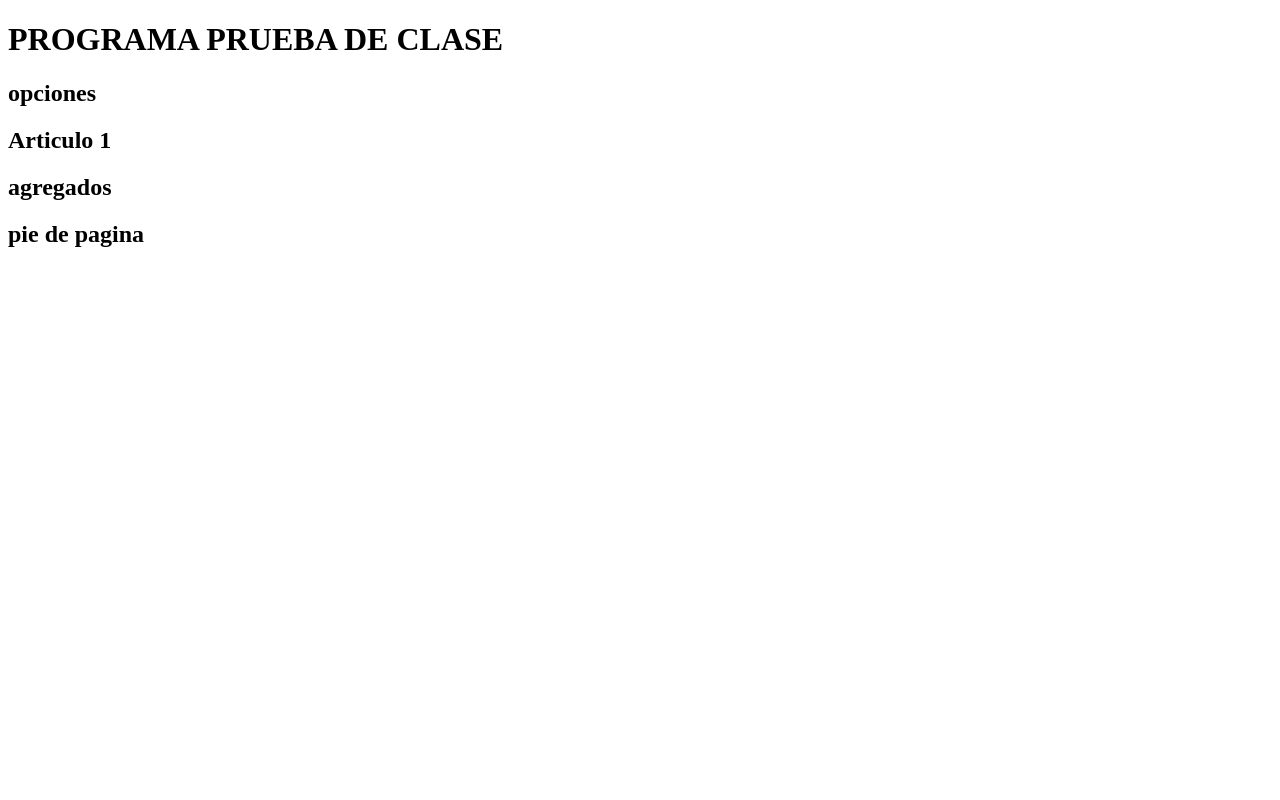
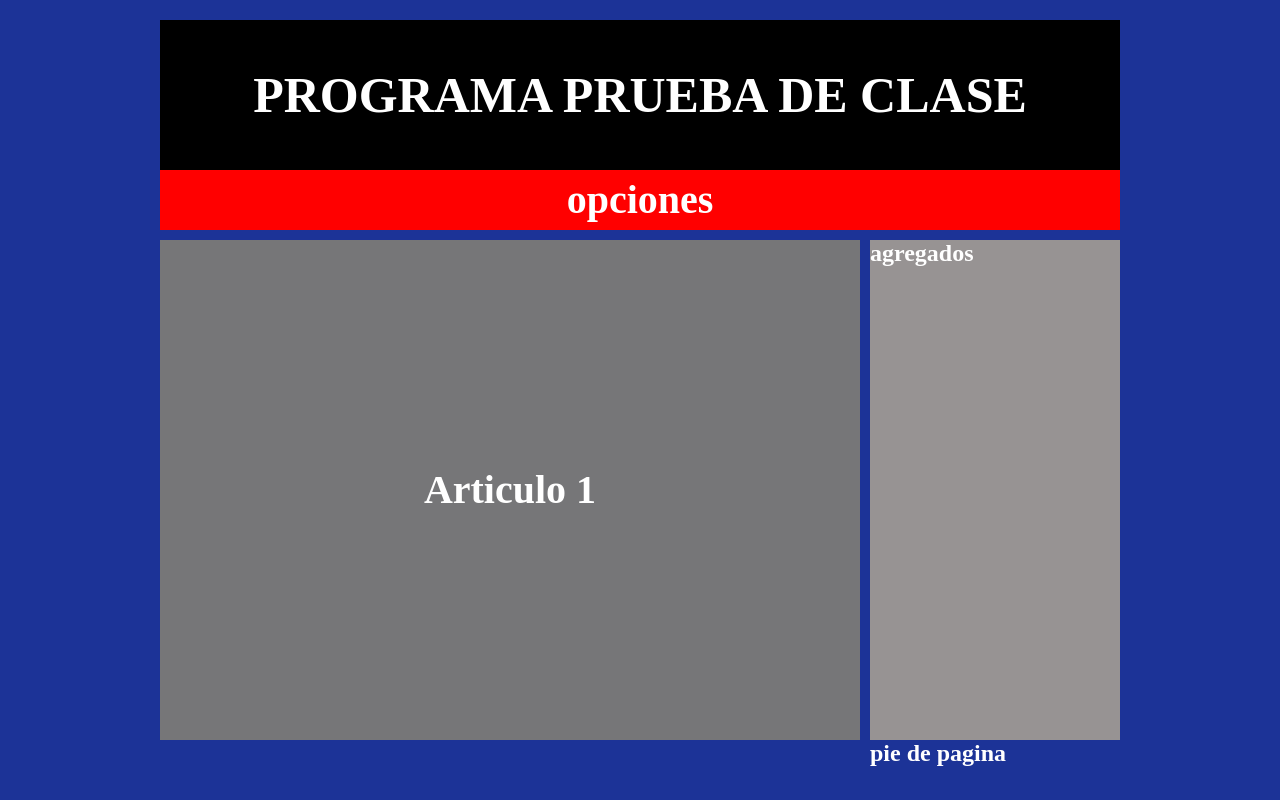
Before and after one commit to zander1948/maquetadoweb, a plain HTML site: page index.html in a window 1280 px wide. Drawn offline with Linux system fonts and the light colour scheme; the site is published under a folder, as on GitHub Pages, so addresses that start at the root find nothing.

Commit message:
index.html

```diff
--- a/index.html
+++ b/index.html
@@ -1,7 +1,7 @@
 <!DOCTYPE html>
 <html lang="en">
 <head>
-    <link rel="stylesheet" href="/maquetadoweb/css/style.css">
+    <link rel="stylesheet" href="css/style.css">
     <meta charset="UTF-8">
     <meta http-equiv="X-UA-Compatible" content="IE=edge">
     <meta name="viewport" content="width=device-width, initial-scale=1.0">
```
